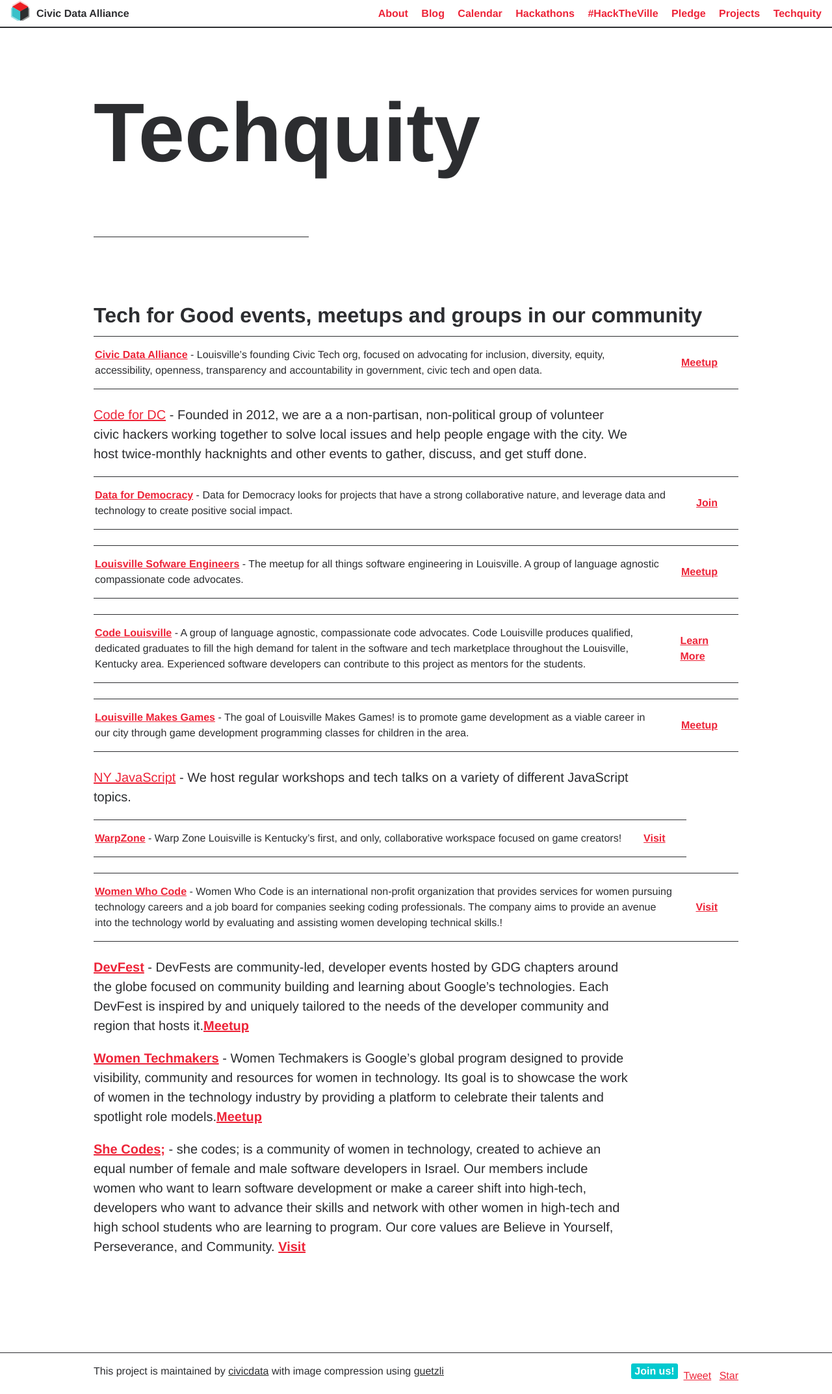
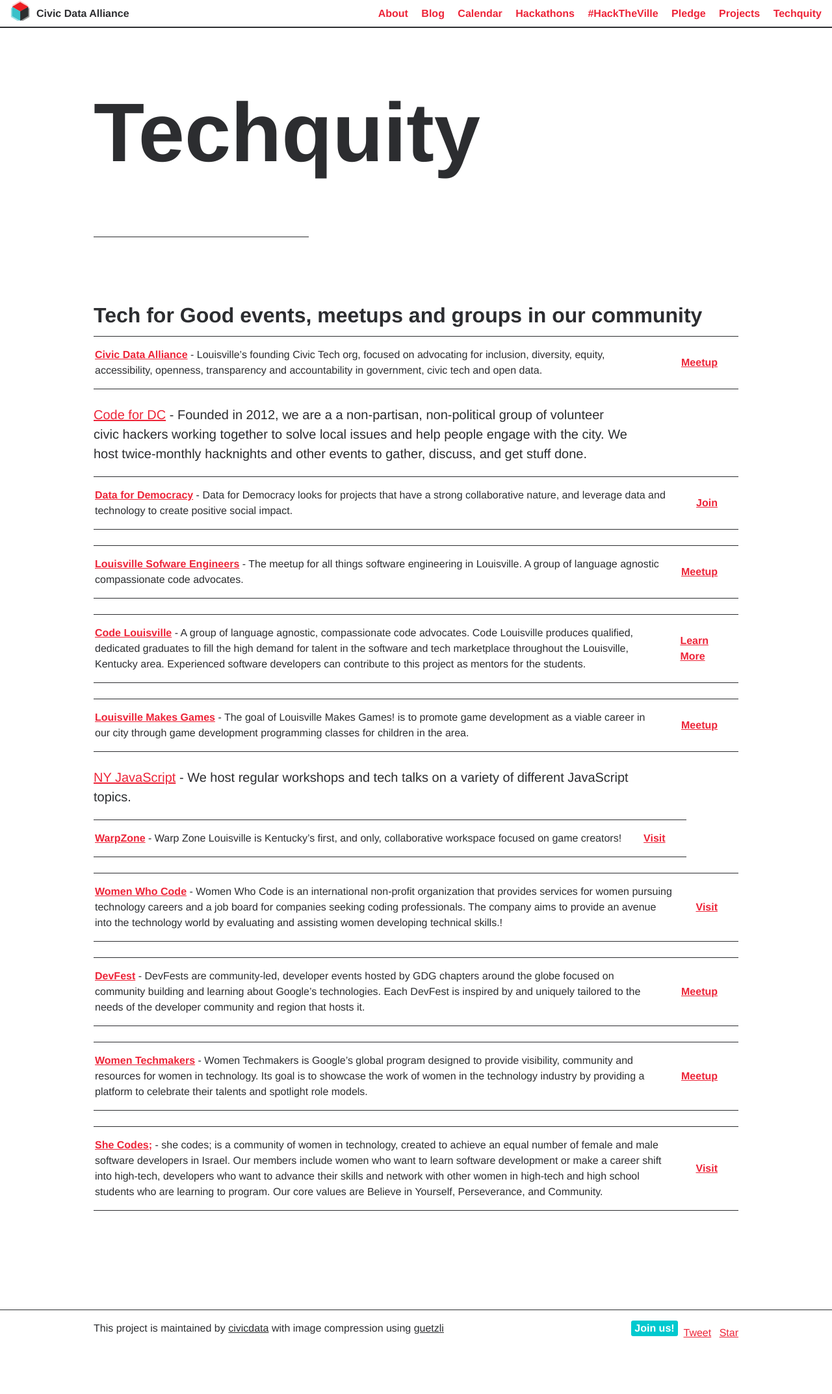
Before and after one commit to civicdata/civicdata.github.io, a Jekyll site: the page built from techquity.md, in a window 1280 px wide. Shown: the whole page at 65% size. Built offline with Jekyll 4.4.1, drawn with Linux system fonts in a browser that asks for light colours; comment, search, counter and statistics services are not loaded; after the commit the page ends 2079 px from its top, so only the background shows below that.

```diff
--- a/techquity.md
+++ b/techquity.md
@@ -27,8 +27,8 @@ comments: false
 
 [__Women Who Code__](https://www.womenwhocode.com/) - Women Who Code is an international non-profit organization that provides services for women pursuing technology careers and a job board for companies seeking coding professionals. The company aims to provide an avenue into the technology world by evaluating and assisting women developing technical skills.! |[__Visit__](https://www.womenwhocode.com/)
 
-[__DevFest__](https://devfest.withgoogle.com/) - DevFests are community-led, developer events hosted by GDG chapters around the globe focused on community building and learning about Google’s technologies. Each DevFest is inspired by and uniquely tailored to the needs of the developer community and region that hosts it.[__Meetup__](https://devfest.withgoogle.com/)
+[__DevFest__](https://devfest.withgoogle.com/) - DevFests are community-led, developer events hosted by GDG chapters around the globe focused on community building and learning about Google’s technologies. Each DevFest is inspired by and uniquely tailored to the needs of the developer community and region that hosts it. |[__Meetup__](https://devfest.withgoogle.com/)
 
-[__Women Techmakers__](https://www.womentechmakers.com/) - Women Techmakers is Google’s global program designed to provide visibility, community and resources for women in technology. Its goal is to showcase the work of women in the technology industry by providing a platform to celebrate their talents and spotlight role models.[__Meetup__](https://www.womentechmakers.com/)
+[__Women Techmakers__](https://www.womentechmakers.com/) - Women Techmakers is Google’s global program designed to provide visibility, community and resources for women in technology. Its goal is to showcase the work of women in the technology industry by providing a platform to celebrate their talents and spotlight role models. |[__Meetup__](https://www.womentechmakers.com/)
 
-[__She Codes;__](https://she-codes.org/) - she codes; is a community of women in technology, created to achieve an equal number of female and male software developers in Israel. Our members include women who want to learn software development or make a career shift into high-tech, developers who want to advance their skills and network with other women in high-tech and high school students who are learning to program. Our core values are Believe in Yourself, Perseverance, and Community. [__Visit__](https://she-codes.org/)
+[__She Codes;__](https://she-codes.org/) - she codes; is a community of women in technology, created to achieve an equal number of female and male software developers in Israel. Our members include women who want to learn software development or make a career shift into high-tech, developers who want to advance their skills and network with other women in high-tech and high school students who are learning to program. Our core values are Believe in Yourself, Perseverance, and Community. |[__Visit__](https://she-codes.org/)
```
